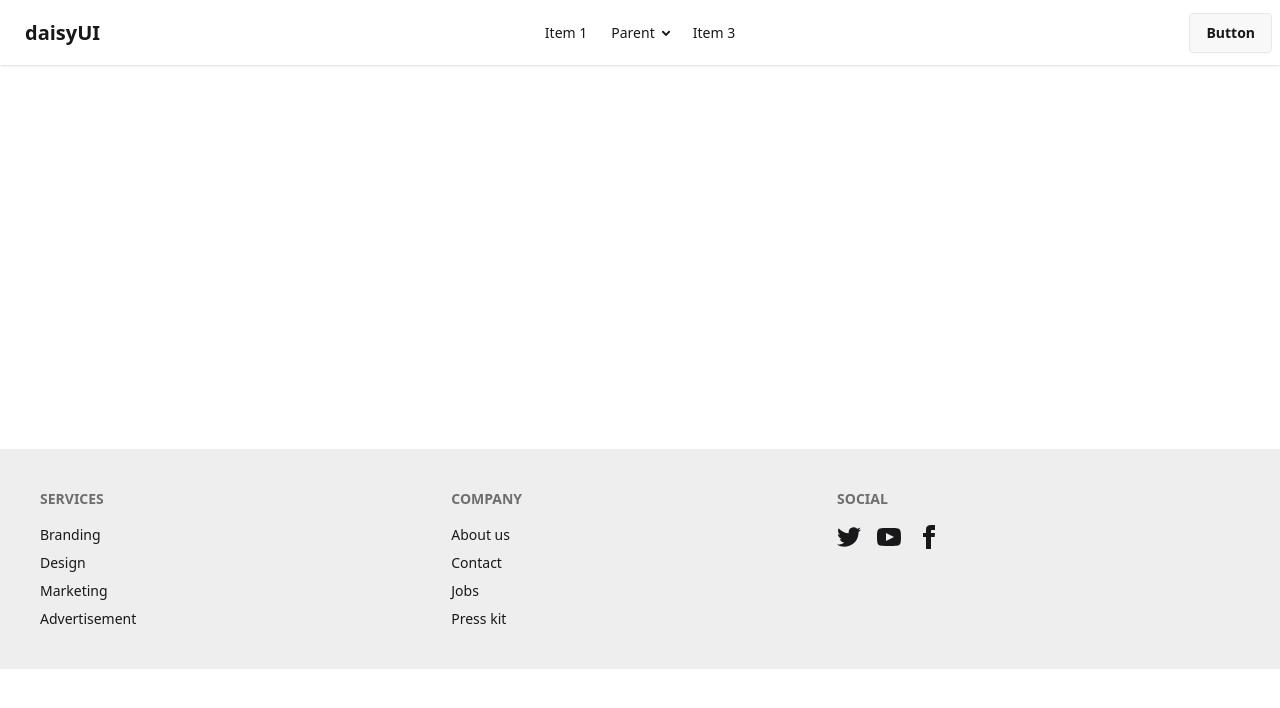
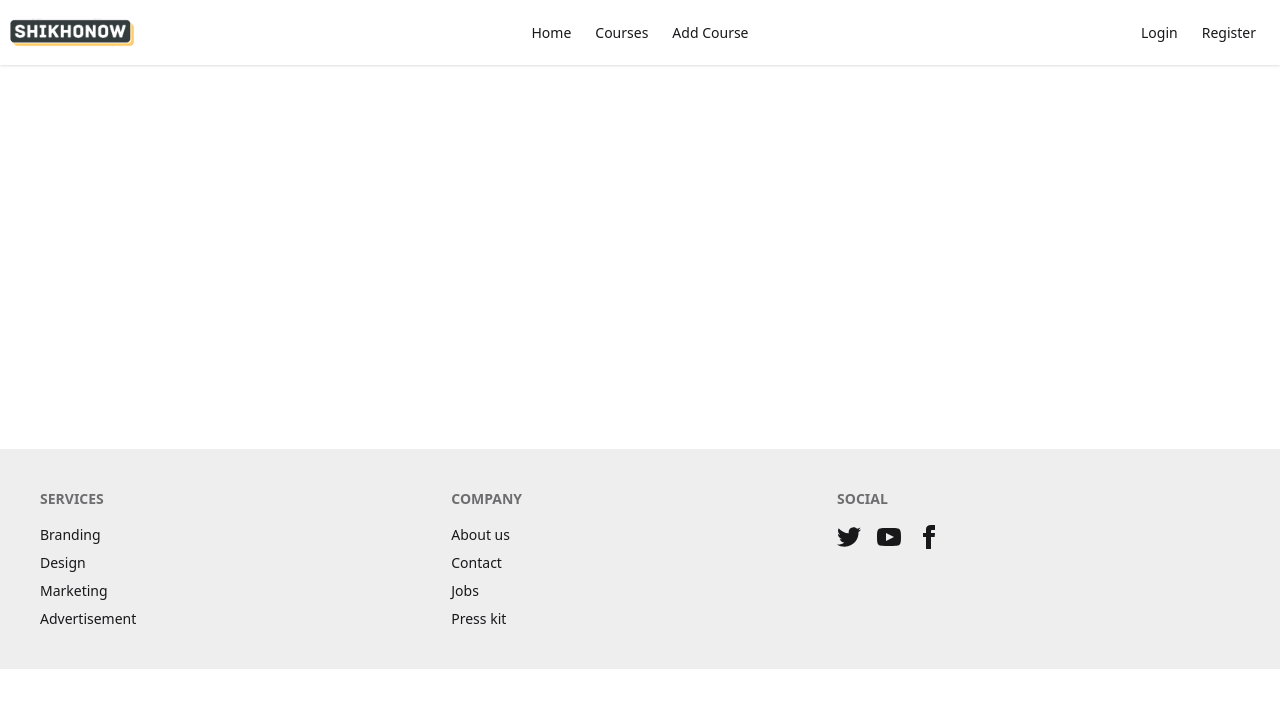
Before and after one commit to soponalways/shikho-now-client, a React (Vite) app: page / in a window 1280 px wide. Shown: the top 708 px of the page. Built offline with nearby package versions, Linux system fonts and the light colour scheme.

Commit message:
style the nav bar

```diff
--- a/src/Pages/MainLayout/Shared/NavBar.jsx
+++ b/src/Pages/MainLayout/Shared/NavBar.jsx
@@ -1,6 +1,13 @@
 import React from 'react';
+import { Link, NavLink } from 'react-router';
+import logoImage from '../../../assets/Logo/shikhonow.png'
 
 const NavBar = () => {
+    const links = <>
+        <li className='hover:bg-secondary rounded-sm'><NavLink to={'/'}>Home</NavLink></li>
+        <li className='hover:bg-secondary rounded-sm'><NavLink to={'/courses'}>Courses</NavLink></li>
+        <li className='hover:bg-secondary rounded-sm'><NavLink to={'/addCourse'}>Add Course</NavLink></li>
+    </>
     return (
         <div className="navbar bg-base-100 shadow-sm">
             <div className="navbar-start">
@@ -11,36 +18,21 @@ const NavBar = () => {
                     <ul
                         tabIndex={0}
                         className="menu menu-sm dropdown-content bg-base-100 rounded-box z-1 mt-3 w-52 p-2 shadow">
-                        <li><a>Item 1</a></li>
-                        <li>
-                            <a>Parent</a>
-                            <ul className="p-2">
-                                <li><a>Submenu 1</a></li>
-                                <li><a>Submenu 2</a></li>
-                            </ul>
-                        </li>
-                        <li><a>Item 3</a></li>
+                        {links}
                     </ul>
                 </div>
-                <a className="btn btn-ghost text-xl">daisyUI</a>
+                <Link to='/'><img className='w-12 md:w-24 lg:w-32 rounded-sm md:rounded-lg' src={logoImage} alt="" /></Link>
             </div>
             <div className="navbar-center hidden lg:flex">
                 <ul className="menu menu-horizontal px-1">
-                    <li><a>Item 1</a></li>
-                    <li>
-                        <details>
-                            <summary>Parent</summary>
-                            <ul className="p-2">
-                                <li><a>Submenu 1</a></li>
-                                <li><a>Submenu 2</a></li>
-                            </ul>
-                        </details>
-                    </li>
-                    <li><a>Item 3</a></li>
+                   {links}
                 </ul>
             </div>
             <div className="navbar-end">
-                <a className="btn">Button</a>
+                <ul className="menu menu-horizontal px-1">
+                    <li className='hover:bg-secondary rounded-sm'><NavLink to='login'>Login</NavLink></li>
+                    <li className='hover:bg-secondary rounded-sm'><NavLink to='Register'>Register</NavLink></li>
+                </ul>
             </div>
         </div>
     );
```
Also changed, not shown: src/assets/Logo/shikhonow.png (added), src/assets/Logo/shikhonowLogo-removebg-preview.png (added).
